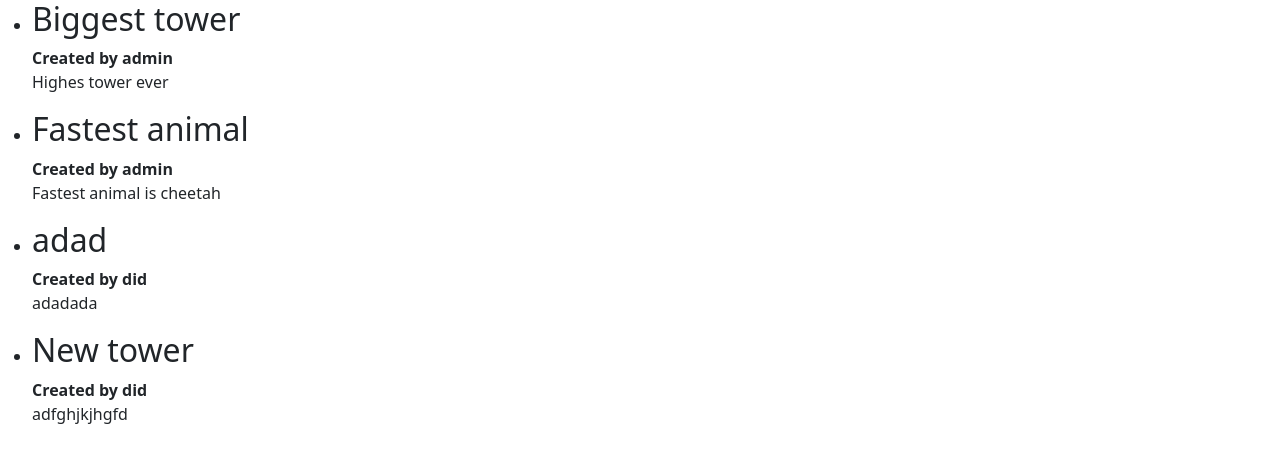
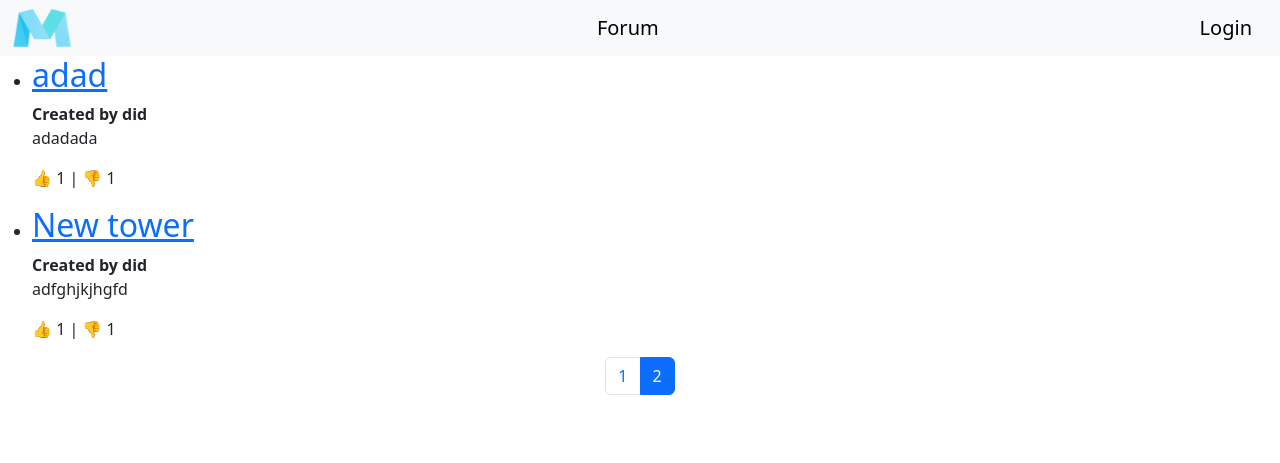
Before and after one commit to Olegiosan/portl_group, a Django app: page /forum/?page=2 in a window 1280 px wide. Shown: the top 463 px of the page. Run offline with Django 5.2, Linux system fonts and the light colour scheme; data comes from the database, SQL or seed files in the repository; both versions use the stored data as it was after the commit.

Commit message:
Forum is already done with logo

```diff
--- a/forum/admin.py
+++ b/forum/admin.py
@@ -4,3 +4,4 @@ from forum.models import *
 
 # Register your models here.
 admin.site.register(Post)
+admin.site.register(Comments)
--- a/forum/models.py
+++ b/forum/models.py
@@ -11,3 +11,16 @@ class Post(models.Model):
     published_date = models.DateTimeField(auto_now_add=True)
     likes = models.ManyToManyField(settings.AUTH_USER_MODEL, related_name="liked_post", blank=True)
     dislikes = models.ManyToManyField(settings.AUTH_USER_MODEL, related_name="disliked_post", blank=True)
+
+    def __str__(self):
+        return self.title
+
+class Comments(models.Model):
+    user = models.ForeignKey(settings.AUTH_USER_MODEL, on_delete=models.CASCADE)
+    post = models.ForeignKey(Post, on_delete=models.CASCADE, related_name="comments")
+    description = models.TextField()
+    likes = models.ManyToManyField(settings.AUTH_USER_MODEL, related_name="liked_comment", blank=True)
+    dislikes = models.ManyToManyField(settings.AUTH_USER_MODEL, related_name="disliked_comment", blank=True)
+
+    def __str__(self):
+        return self.description
--- a/forum/urls.py
+++ b/forum/urls.py
@@ -2,7 +2,7 @@ from django.contrib import admin
 from django.urls import path
 from .views import *
 
-
 urlpatterns = [
-    path('forum/', ForumLobby.as_view(), name  = "forum_lobby"),
+    path('forum/', ForumLobby.as_view(), name="forum_lobby"),
+    path('forum/<int:pk>', PostDetails.as_view(), name = "post_details"),
 ]
--- a/forum/views.py
+++ b/forum/views.py
@@ -1,6 +1,7 @@
 
 from django.shortcuts import render
-from django.views.generic import ListView
+from django.core.paginator import Paginator
+from django.views.generic import ListView, DetailView
 
 from forum.models import *
 
@@ -11,3 +12,9 @@ class ForumLobby(ListView):
     model = Post
     template_name = "forum/forum_lobby.html"
     context_object_name = "posts"
+    paginate_by = 2
+
+class PostDetails(DetailView):
+    model = Post
+    template_name = "forum/post_details.html"
+    context_object_name = "post"
--- a/portal_group/settings.py
+++ b/portal_group/settings.py
@@ -124,3 +124,7 @@ STATIC_URL = 'static/'
 DEFAULT_AUTO_FIELD = 'django.db.models.BigAutoField'
 
 AUTH_USER_MODEL = "authentic_app.CustomUser"
+
+STATIC_URL = '/static/'
+
+STATICFILES_DIRS = [BASE_DIR / "static"]
--- a/templates/base.html
+++ b/templates/base.html
@@ -8,6 +8,23 @@
 </head>
 
 <body>
+    <nav class="navbar navbar-expand-lg bg-body-tertiary">
+      <div class="container-fluid">
+          {% load static %}
+          <img src="{% static 'pictures/logo.png' %}" alt="Logo" width="60" height="40">
+        <a class="navbar-brand" href="{% url 'forum_lobby' %}">Forum</a>
+
+          {% if not request.user.is_authenticated %}
+            <a class="navbar-brand" href="{% url 'user_login' %}">Login</a>
+
+          {% else %}
+
+            <p>Loggined as {{request.user.username}}</p>
+
+          {% endif %}
+
+      </div>
+    </nav>
     {% block content %}
     {% endblock %}
 </body>
--- a/templates/forum/forum_lobby.html
+++ b/templates/forum/forum_lobby.html
@@ -2,17 +2,31 @@
 
 {% block content %}
 
-
-<body>
         <ul>
             {% for post in posts %}
                 <li>
-                    <h2>{{post.title}}</h2>
+                    <h2><a href="{% url 'post_details' post.id %}">{{post.title}}</a></h2>
 
                     <b>Created by {{post.user}}</b>
 
                     <p>{{post.description}}</p>
+                    <p>	&#128077 {{post.likes.count}}     |     &#128078 {{post.likes.count}}</p>
                 </li>
             {% endfor %}
         </ul>
+
+{% if is_paginated %}
+  <div class="d-flex justify-content-center">
+    <ul class="pagination">
+      {% for num in page_obj.paginator.page_range %}
+        {% if page_obj.number == num %}
+          <li class="page-item active"><a class="page-link">{{ num }}</a></li>
+        {% else %}
+          <li class="page-item"><a class="page-link" href="?page={{ num }}">{{ num }}</a></li>
+        {% endif %}
+      {% endfor %}
+    </ul>
+  </div>
+{% endif %}
+
 {% endblock %}
```
Also changed, not shown: templates/forum/post_details.html (added, +17 -0 lines), db.sqlite3, forum/migrations/0002_comments.py (added), forum/static/pictures/logo.png (added).
